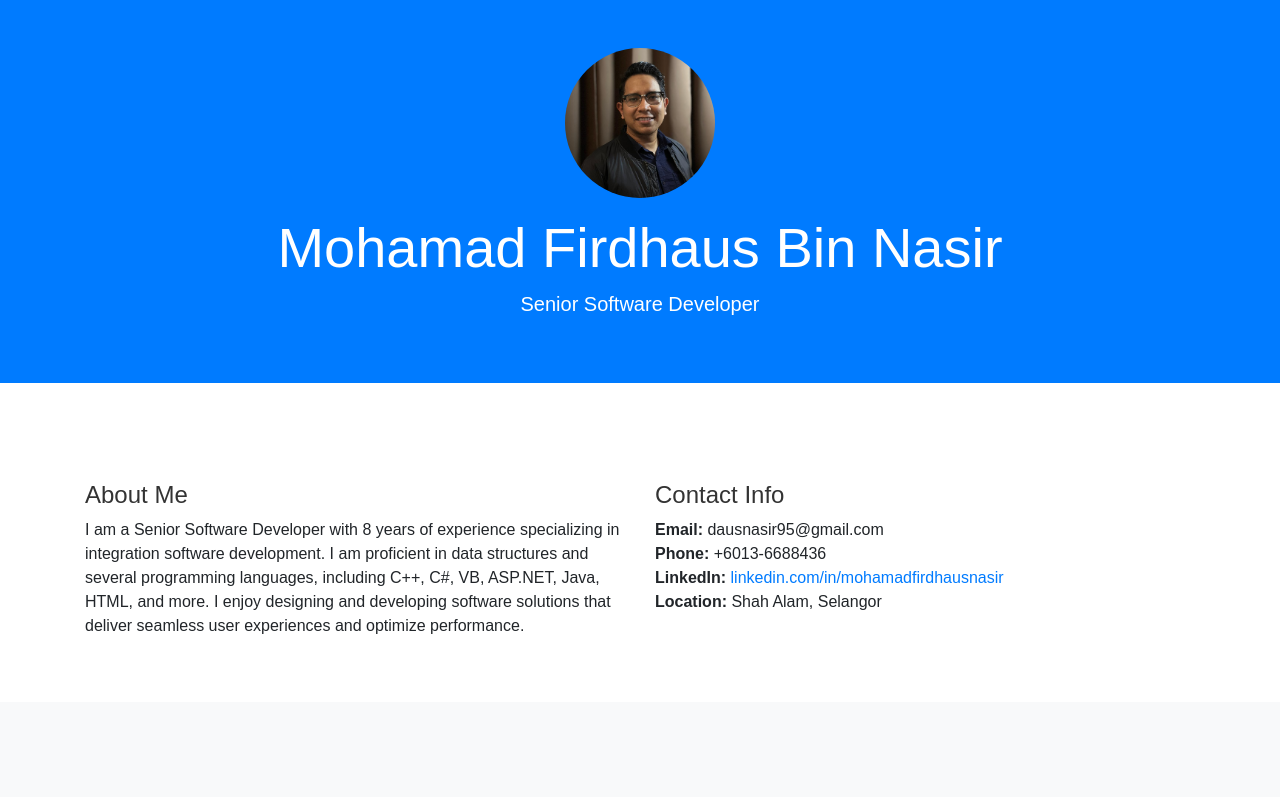
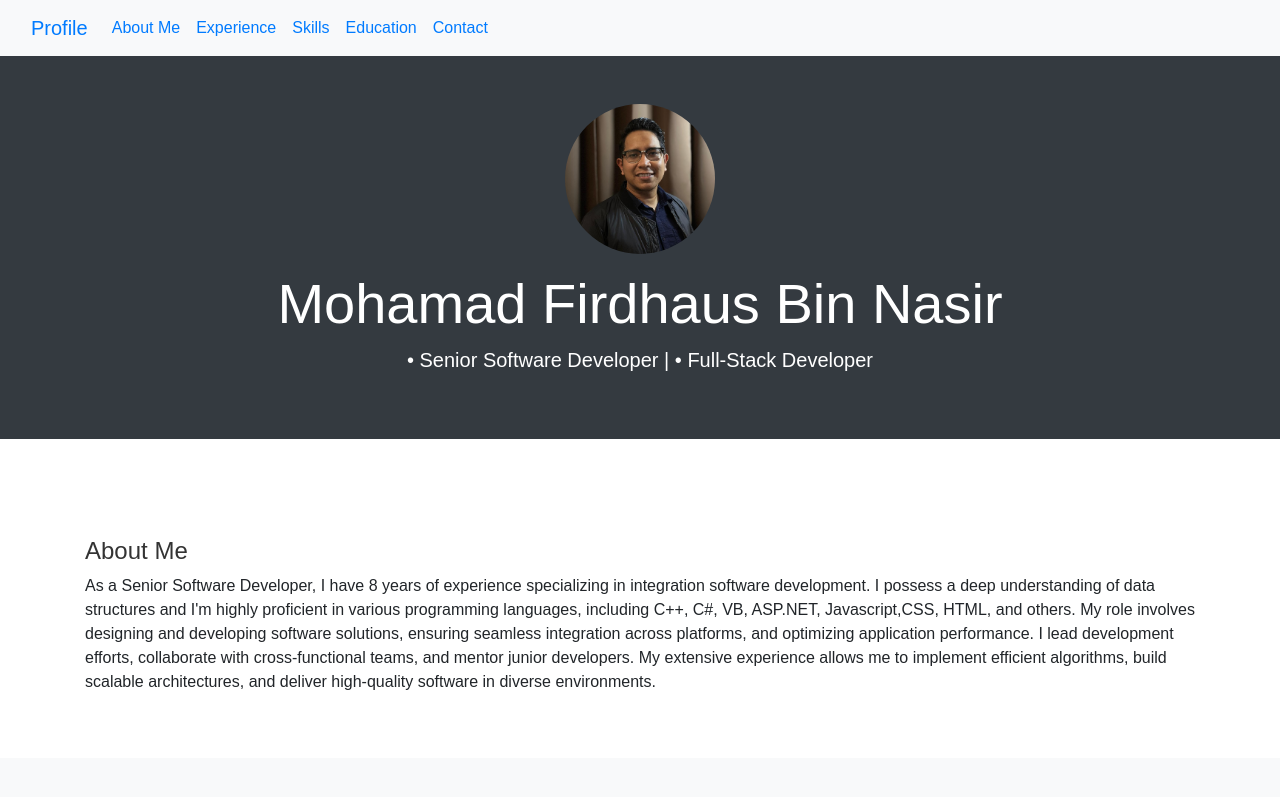
Before and after one commit to dausNasir95/MohamadFirdhaus.github.io, a plain HTML site: page index.html in a window 1280 px wide. Shown: the top 797 px of the page. Drawn offline with nearby package versions, Linux system fonts and the light colour scheme.

Commit message:
Add files via upload

```diff
--- a/index.html
+++ b/index.html
@@ -6,6 +6,9 @@
     <title>My CV - Senior Software Developer</title>
     <link href="https://stackpath.bootstrapcdn.com/bootstrap/4.5.2/css/bootstrap.min.css" rel="stylesheet">
     <style>
+        html {
+        scroll-behavior: smooth;
+        }
         body {
             font-family: Arial, sans-serif;
         }
@@ -25,37 +28,57 @@
 <body>
 
     <!-- Header Section -->
-    <header class="bg-primary text-white text-center py-5">
+    <nav class="navbar navbar-expand-lg bg-body-tertiary bg-light sticky-top">
+        <div class="container-fluid">
+          <a class="navbar-brand" href="#Profile">Profile</a>
+          <button class="navbar-toggler" type="button" data-bs-toggle="collapse" data-bs-target="#navbarNav" aria-controls="navbarNav" aria-expanded="false" aria-label="Toggle navigation">
+            <span class="navbar-toggler-icon"></span>
+          </button>
+          <div class="collapse navbar-collapse" id="navbarNav">
+            <ul class="navbar-nav">
+              <li class="nav-item">
+                <a class="nav-link active" aria-current="page" href="#AboutMe">About Me</a>
+              </li>
+              <li class="nav-item">
+                <a class="nav-link" href="#Experience">Experience</a>
+              </li>
+              <li class="nav-item">
+                <a class="nav-link" href="#Skills">Skills</a>
+              </li>
+              <li class="nav-item">
+                <a class="nav-link" href="#Education">Education</a>
+              </li>
+              <li class="nav-item">
+                <a class="nav-link" href="#Contact">Contact</a>
+              </li>
+            </ul>
+          </div>
+        </div>
+      </nav>
+    <header id="Profile" class="bg-dark text-white text-center py-5">
         <div class="container">
             <img src="profile.jpg" alt="Profile Photo" class="profile-img">
             <h1 class="display-4 mt-3">Mohamad Firdhaus Bin Nasir</h1>
-            <p class="lead">Senior Software Developer</p>
+
+            <p class="lead">• Senior Software Developer | • Full-Stack Developer</p>
         </div>
     </header>
 
     <!-- About Section -->
-    <section class="container my-5">
+    <section id="AboutMe" class="container my-5">
         <div class="row">
-            <div class="col-md-6">
+            <div class="col">
                 <h2 class="section-title">About Me</h2>
                 <p>
-                    I am a Senior Software Developer with 8 years of experience specializing in integration software development. I am proficient in data structures and several programming languages, including C++, C#, VB, ASP.NET, Java, HTML, and more. I enjoy designing and developing software solutions that deliver seamless user experiences and optimize performance.
-                </p>
+                    As a Senior Software Developer, I have 8 years of experience specializing in integration software development. I possess a deep understanding of data structures and I'm highly proficient in various programming languages, including C++, C#, VB, ASP.NET, Javascript,CSS, HTML, and others. My role involves designing and developing software solutions, ensuring seamless integration across platforms, and optimizing application performance.
+                    I lead development efforts, collaborate with cross-functional teams, and mentor junior developers. My extensive experience allows me to implement efficient algorithms, build scalable architectures, and deliver high-quality software in diverse environments. </p>
             </div>
-            <div class="col-md-6">
-                <h2 class="section-title">Contact Info</h2>
-                <ul class="list-unstyled">
-                    <li><strong>Email:</strong> dausnasir95@gmail.com</li>
-                    <li><strong>Phone:</strong> +6013-6688436</li>
-                    <li><strong>LinkedIn:</strong> <a href="https://profile.indeed.com/p/mohamadfirdhausnasir-65498jp" target="_blank">linkedin.com/in/mohamadfirdhausnasir</a></li>
-                    <li><strong>Location:</strong> Shah Alam, Selangor</li>
-                </ul>
-            </div>
+
         </div>
     </section>
 
     <!-- Experience Section -->
-    <section class="bg-light py-5">
+    <section id="Experience"  class="bg-light py-5">
         <div class="container">
             <h2 class="section-title">Experience</h2>
             <div class="card mb-4">
@@ -80,7 +103,7 @@
     </section>
 
     <!-- Skills Section -->
-    <section class="container my-5">
+    <section id="Skills" class="container my-5">
         <h2 class="section-title">Skills</h2>
         <div class="row">
             <div class="col-md-6">
@@ -103,23 +126,47 @@
     </section>
 
     <!-- Education Section -->
-    <section class="bg-light py-5">
+    <section id="Education" class="bg-light py-1">
         <div class="container">
             <h2 class="section-title">Education</h2>
             <div class="card mb-4">
                 <div class="card-body">
-                    <h5 class="card-title">Bachelor's Degree in Computer Science</h5>
-                    <h6 class="card-subtitle mb-2 text-muted">University Name - Graduated in 2012</h6>
+                    <h5 class="card-title">Diploma in Mechatronic Industry</h5>
+                    <h6 class="card-subtitle mb-2 text-muted">KOLEJ KEMAHIRAN TINGGI MARA - Graduated in 2016</h6>
+                    <h6 class="card-subtitle mb-2 text-muted">CGPA 3.36</h6>
                     <p class="card-text">
                         Gained a strong foundation in software engineering, algorithms, and programming languages, setting the stage for a successful career in software development.
                     </p>
+                    <h6 class="card-subtitle mb-2">Course Work</h6>
+
+                    <ul>
+                        <li>Robotic Arm</li>
+                        <li>Pnematic and Hydraulics</li>
+                        <li>programming and Data Science</li>
+                        <li>Automation Industry</li>
+                    </ul>
                 </div>
             </div>
         </div>
     </section>
-
+     <!-- Education Section -->
+    <section id="Contact" class="bg-light py-1">
+        <div class="container">
+            <h2 class="section-title">Contact Info</h2>
+            <div class="card mb-4">
+                <div class="card-body">
+            <ul class="list-unstyled">
+                <li><strong>Email:</strong> dausnasir95@gmail.com</li>
+                <li><strong>Phone:</strong> +6013-6688436</li>
+                <li><strong>LinkedIn:</strong> <a href="https://profile.indeed.com/p/mohamadfirdhausnasir-65498jp" target="_blank">linkedin.com/in/mohamadfirdhausnasir</a></li>
+                <li><strong>Location:</strong> Shah Alam, Selangor</li>
+            </ul>
+                </div>
+            </div>
+        </div>
+     </section>
     <!-- Footer Section -->
-    <footer class="bg-primary text-white text-center py-3">
+    <footer class="bg-dark text-white text-center py-3">
         <div class="container">
             <p>&copy; 2024 dausnasir95.github.io. All Rights Reserved.</p>
         </div>
```
